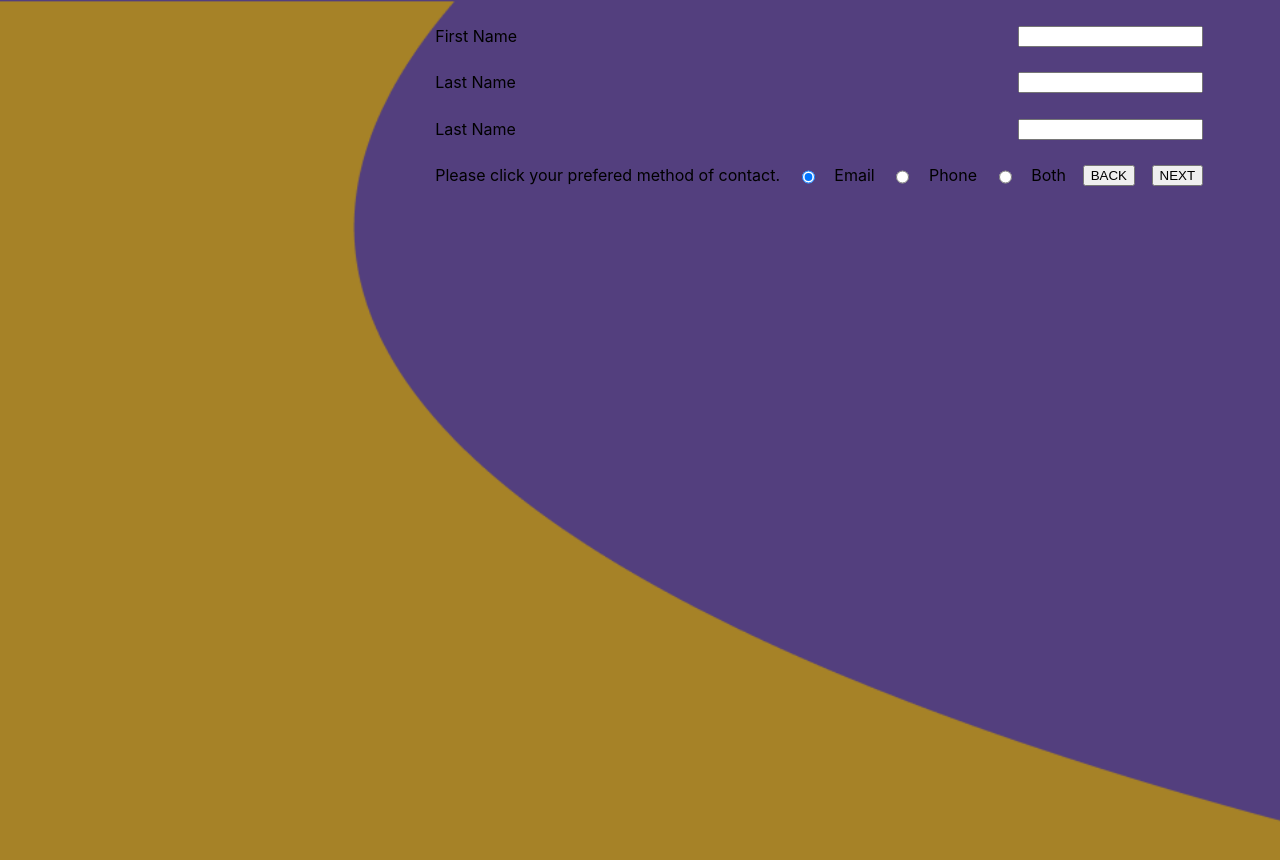
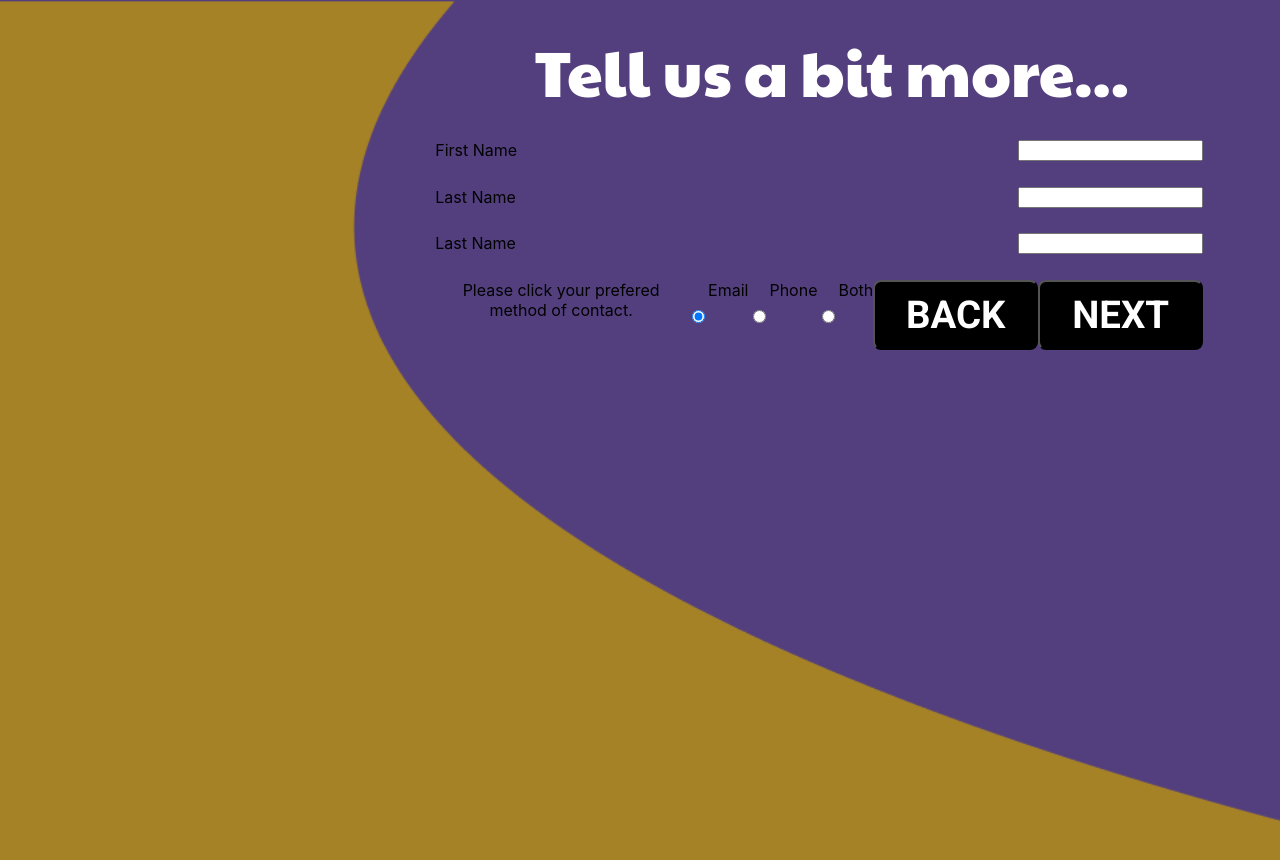
Before and after one commit to KimDuclos/flextogether, a React (Create React App) app: page /tell-more in a window 1280 px wide. Shown: the top 860 px of the page. Built offline with nearby package versions, Linux system fonts and the light colour scheme.

Commit message:
updated to prog btns

```diff
--- a/src/tell-more.jsx
+++ b/src/tell-more.jsx
@@ -1,5 +1,6 @@
 import React from "react";
 import { useForm } from "react-hook-form";
+import ProgressButton from "./components/progress-button.jsx";
 import "./tell-more.scss";
 
 export default function TellMore() {
@@ -11,6 +12,9 @@ export default function TellMore() {
 
   return (
     <div className="tell-more-page">
+      <div className="tell-more-title">
+        Tell us a bit more...
+      </div>
       <form onSubmit={handleSubmit(onSubmit)}>
         <div className="contact-form">
           <label>First Name</label>
@@ -66,8 +70,8 @@ export default function TellMore() {
           <input type="radio" value="email" name="notificationMethod" checked /> Email
           <input type="radio" value="phone" name="notificationMethod" /> Phone
           <input type="radio" value="both" name="notificationMethod" /> Both
-          <button type="submit">BACK</button>
-          <button type="submit">NEXT</button>
+          <ProgressButton type="submit" text="BACK" />
+          <ProgressButton type="submit" text="NEXT" />
         </div>
       </form>
     </div>
```
